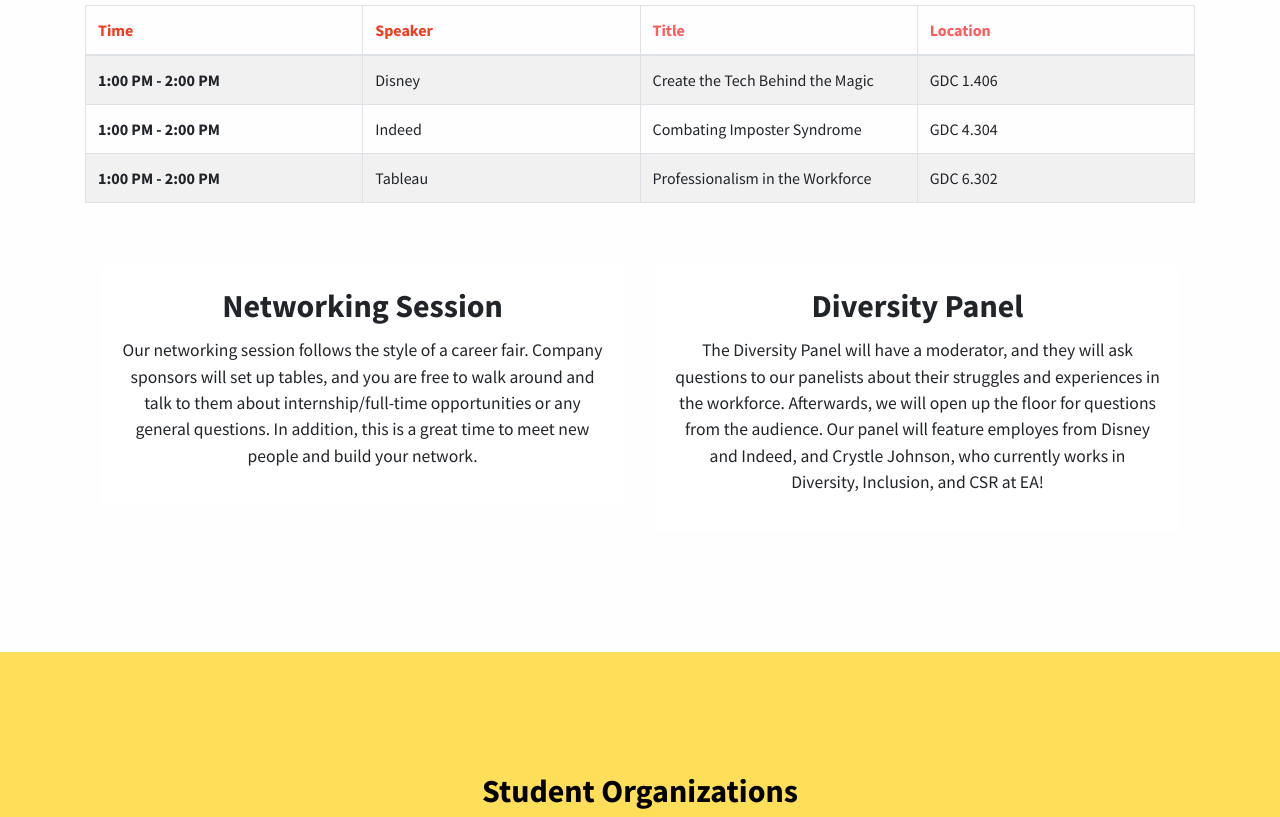
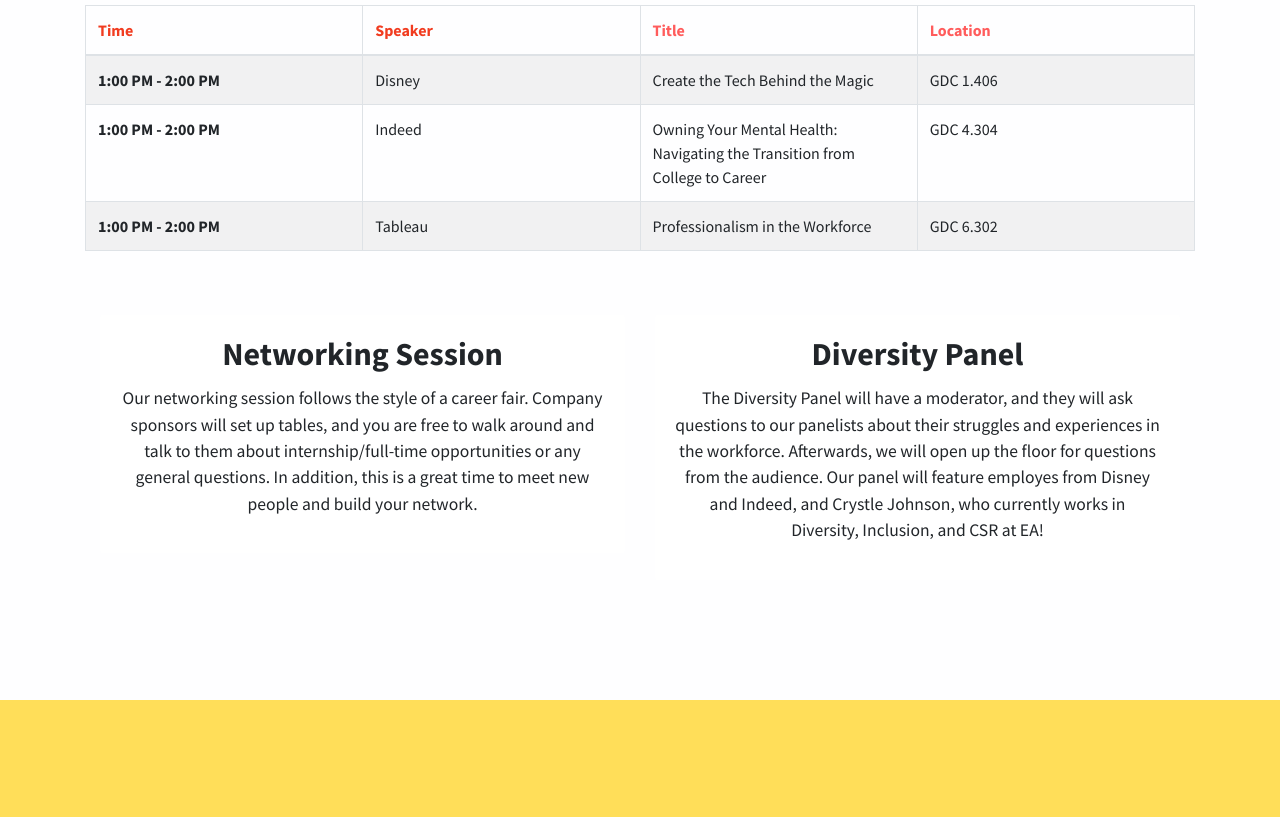
Before and after one commit to divday/divday.github.io, a website: page index.html in a window 1280 px wide. Shown: the part 2428-3245 px from the top of the page. Drawn offline with nearby package versions, Linux system fonts and the light colour scheme.

Commit message:
update indeed workshop

```diff
--- a/index.html
+++ b/index.html
@@ -224,7 +224,7 @@
           <tr>
             <th scope="row">1:00 PM - 2:00 PM</th>
             <td>Indeed</td>
-            <td>Combating Imposter Syndrome</td>
+            <td>Owning Your Mental Health: Navigating the Transition from College to Career</td>
             <td>GDC 4.304</td>
           </tr>
           <tr>
```
